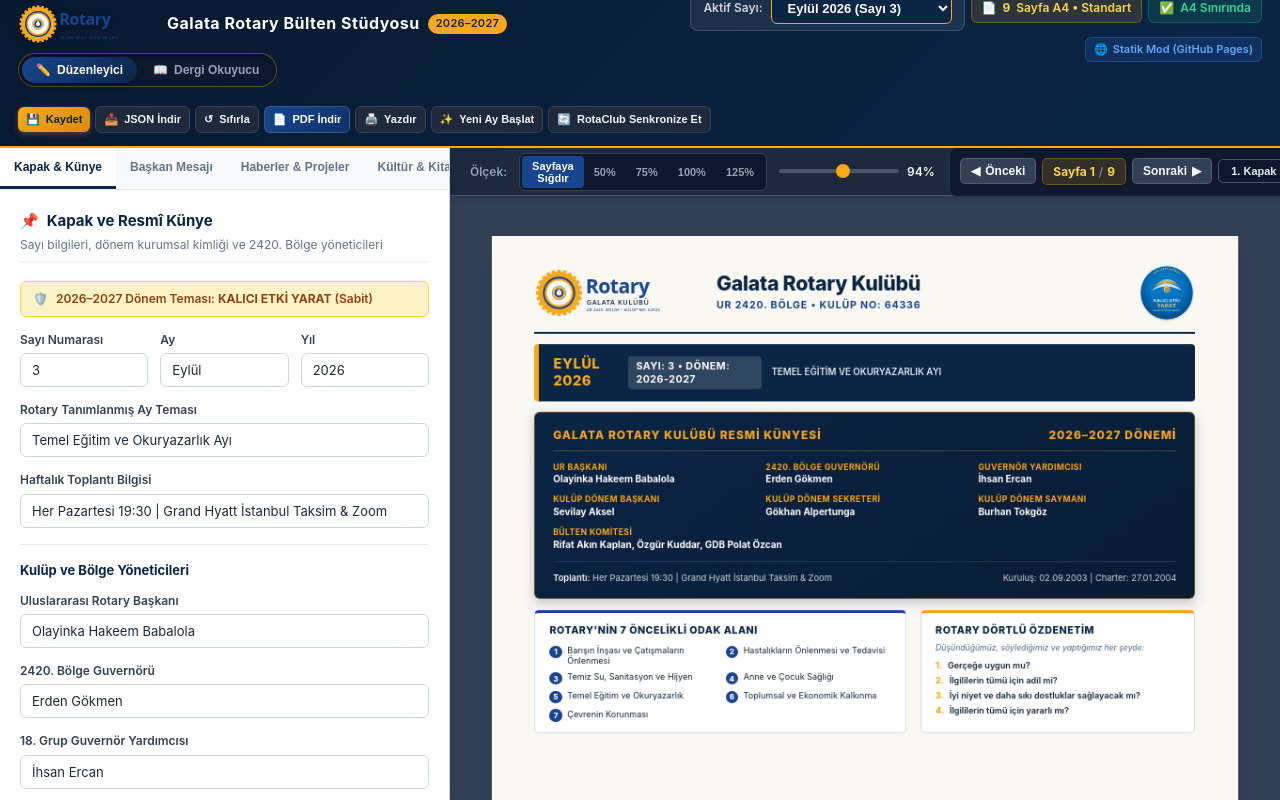
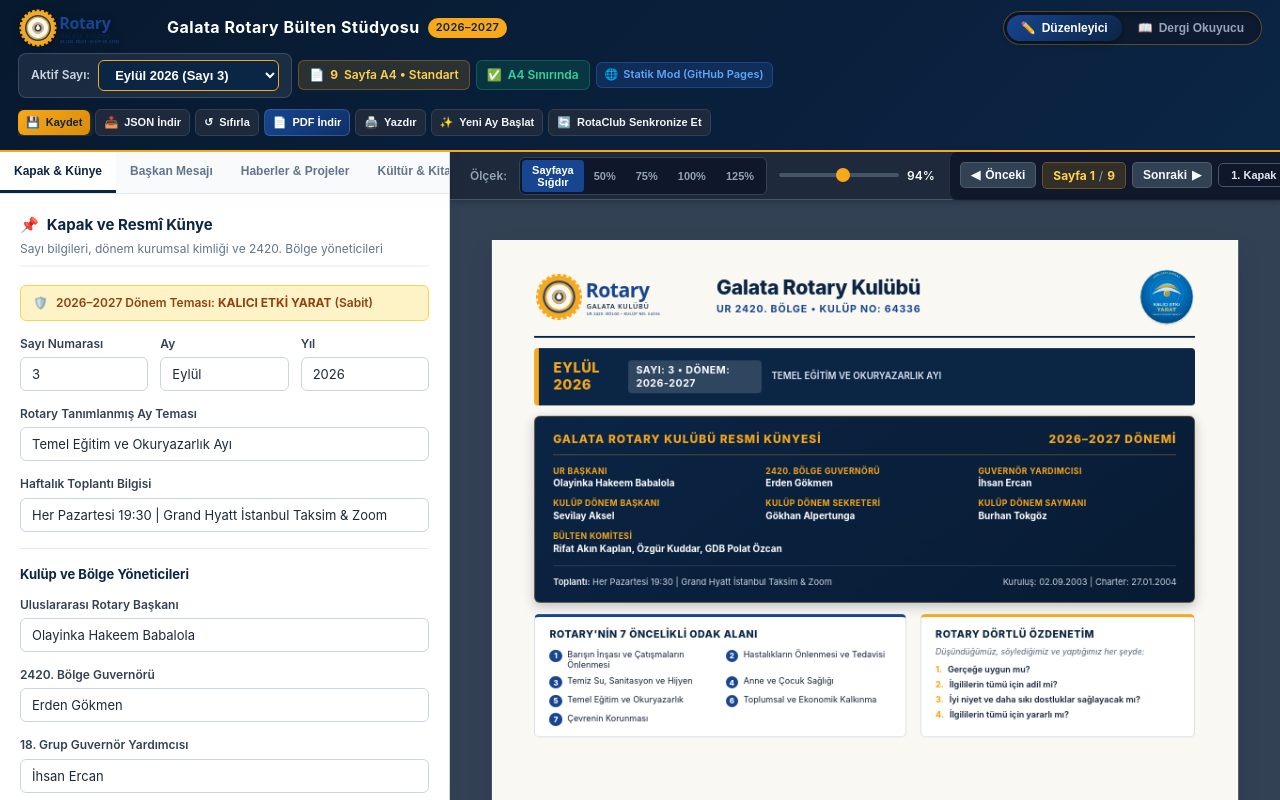
Before and after one commit to Rifat-Akin/galata-rotary-bulten, a website: page public/index.html in a window 1280 px wide. Drawn offline with Linux system fonts and the light colour scheme; no server answers; files whose address does not match are found by name.

Commit message:
fix: invalidate old Pages CSS and restore visible desktop navigation
* fix: version CSS URLs to invalidate stale browser cache after visual release

* fix: prevent desktop header metadata clipping at laptop widths

```diff
--- a/public/index.html
+++ b/public/index.html
@@ -4,8 +4,8 @@
   <meta charset="UTF-8">
   <meta name="viewport" content="width=device-width, initial-scale=1.0">
   <title>Galata Rotary Bülten Stüdyosu — 2026-2027</title>
-  <link rel="stylesheet" href="styles/bulletin-print.css">
-  <link rel="stylesheet" href="styles/studio.css">
+  <link rel="stylesheet" href="styles/bulletin-print.css?v=20261101-visual3">
+  <link rel="stylesheet" href="styles/studio.css?v=20261101-visual3">
   <link rel="icon" type="image/svg+xml" href="assets/brand/rotary-logo.svg">
 </head>
 <body>
--- a/public/styles/studio.css
+++ b/public/styles/studio.css
@@ -1454,3 +1454,28 @@
   .studio-header-actions { grid-column: 1 / 3; grid-row: 3; justify-content: flex-start; }
   .studio-app-subtitle { display: none; }
 }
+
+/* Visual QA 2026-11-01: avoid the metadata row overflowing above the viewport
+   at typical 1024–1330px laptop widths. */
+@media screen and (min-width: 901px) and (max-width: 1330px) {
+  :root { --studio-header-height: 152px; }
+  .studio-header {
+    grid-template-columns: minmax(0, 1fr) auto;
+    grid-template-rows: 42px 44px 42px;
+    align-content: center;
+    gap: 4px 10px;
+  }
+  .studio-brand { grid-column: 1; grid-row: 1; }
+  .studio-mode-switch { grid-column: 2; grid-row: 1; justify-self: end; }
+  .studio-header-center {
+    grid-column: 1 / 3; grid-row: 2;
+    align-items: center; align-content: center;
+    justify-content: flex-start; flex-wrap: nowrap;
+    min-width: 0; overflow-x: auto; overflow-y: hidden;
+  }
+  .studio-header-actions {
+    grid-column: 1 / 3; grid-row: 3;
+    justify-content: flex-start; flex-wrap: nowrap;
+    overflow-x: auto; overflow-y: hidden;
+  }
+}
```
